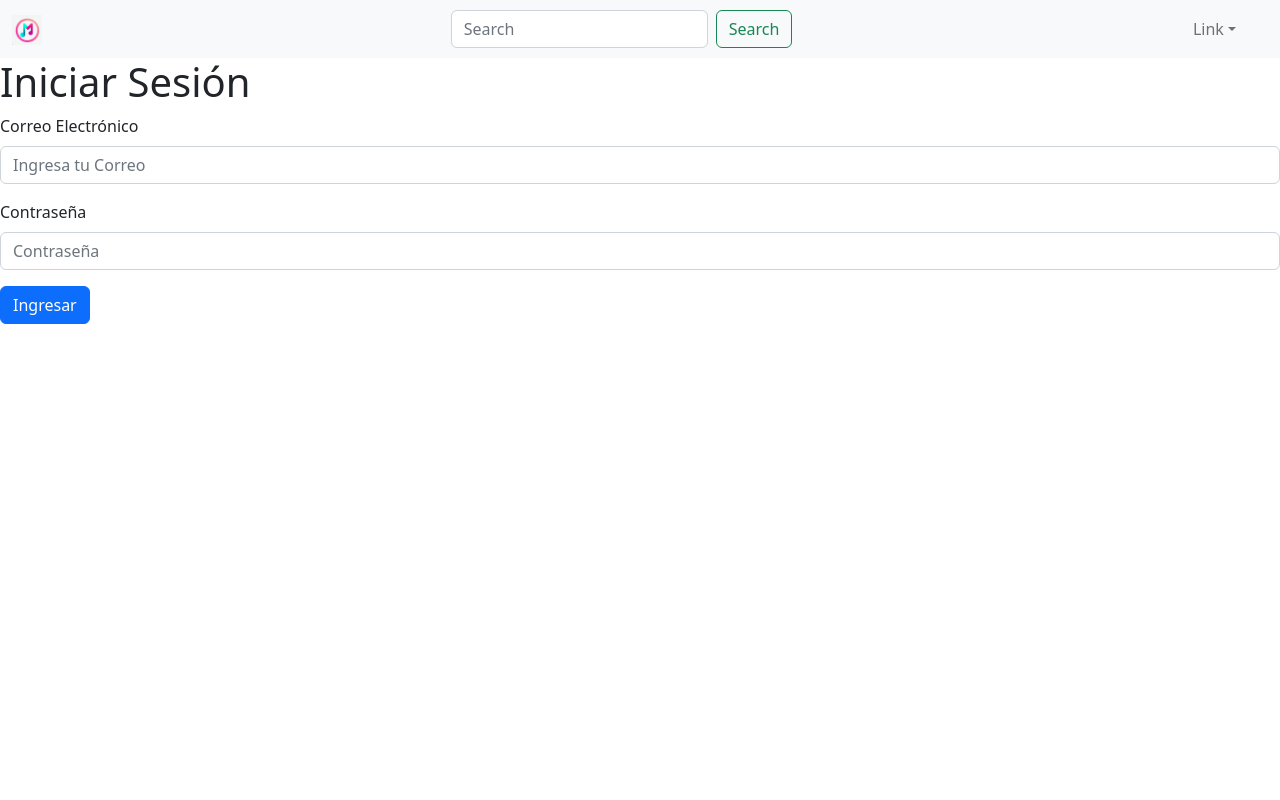
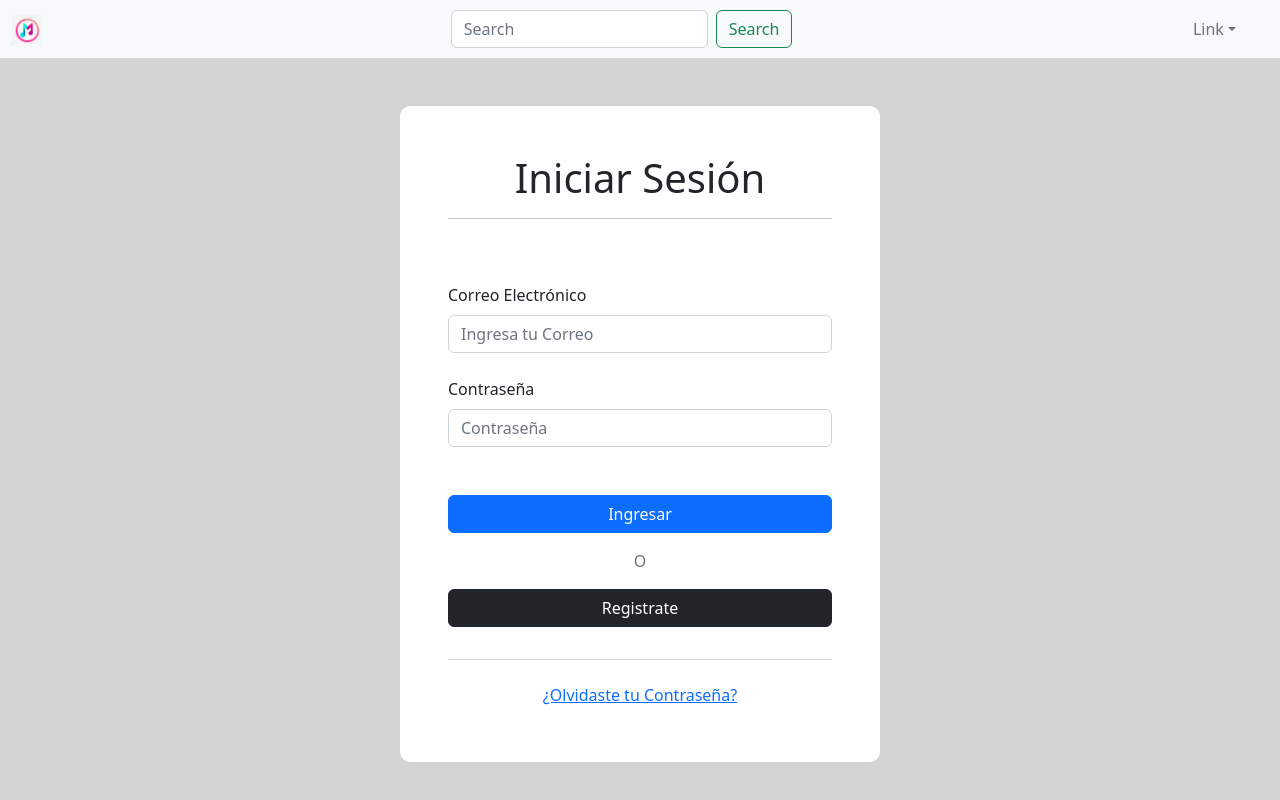
Before and after one commit to Fhv75/tdswii, a React (Create React App) app in the folder client/: page /login in a window 1280 px wide. Built offline with nearby package versions, Linux system fonts and the light colour scheme.

Commit message:
Login + Register now with decent UI

```diff
--- a/client/src/App.css
+++ b/client/src/App.css
@@ -0,0 +1,3 @@
+body {
+    background-color: lightgray !important;
+}
--- a/client/src/App.js
+++ b/client/src/App.js
@@ -13,6 +13,7 @@ import CompleteProfile from './components/CompleteProfile'
 import Contact from './Pages/Contact/Contact';
 import UploadAudioFile from './Pages/UploadAudio/UploadAudioFile'
 import MusicCard from './components/MusicCard/MusicCard'
+import './App.css'
 
 const routes = [
     {
--- a/client/src/Pages/Login/Login.jsx
+++ b/client/src/Pages/Login/Login.jsx
@@ -1,7 +1,8 @@
 import React, { useState } from 'react'
-import { Button, Form } from 'react-bootstrap'
+import { Button, Container, Form } from 'react-bootstrap'
 import { useNavigate } from 'react-router-dom'
 import axios from 'axios'
+import styles from './login.module.css'
 
 function Login() {
 
@@ -37,34 +38,60 @@ function Login() {
     }
 
     return (
-        <div>
-            <h1>Iniciar Sesión</h1>
+        <Container fluid className={styles["login-container"] + " p-5 bg-white mt-5"}>
+            <div className="text-center mb-5">
+                <h1 className="px-sm-5">Iniciar Sesión</h1>
+                <hr />
+            </div>
+
             <Form onSubmit={submitHandler}>
-                <Form.Group className="mb-3" controlId="email">
+                <Form.Group className="pt-3 mb-4" controlId="email">
                     <Form.Label>Correo Electrónico</Form.Label>
                     <Form.Control
+                        onChange={inputHandler}
                         type="email"
                         placeholder="Ingresa tu Correo"
-                        onChange={inputHandler}
                         value={data.email}
                     />
                 </Form.Group>
 
-                <Form.Group className="mb-3" controlId="password">
+                <Form.Group className="mb-5" controlId="password">
                     <Form.Label>Contraseña</Form.Label>
                     <Form.Control
                         type="password"
                         placeholder="Contraseña"
                         onChange={inputHandler}
-                        value={data.pw}
+                        value={data.password}
                     />
                 </Form.Group>
 
-                <Button variant="primary" type="submit">
-                    Ingresar
+                <Button className="mb-3 w-100" variant="primary" type="submit">Ingresar</Button>
+            </Form>
+
+            <div className="text-center text-secondary">
+                <p>O</p>
+
+                <Button
+                    className="mb-3 w-100"
+                    variant="dark"
+                    type="button"
+                    onClick={() => navigate("../register")}
+                >
+                    Registrate
                 </Button>
-            </Form>
-        </div>
+
+                <hr />
+
+                <Button
+                    variant="link"
+                    type="button"
+                    onClick={() => navigate("../password-recovery")}
+                >
+                    ¿Olvidaste tu Contraseña?
+                </Button>
+
+            </div>
+        </Container>
     )
 }
 
--- /dev/null
+++ b/client/src/Pages/Login/login.module.css
@@ -0,0 +1,5 @@
+.login-container {
+    border-radius: 10px;
+    margin: auto;
+    max-width: 480px;
+}
--- a/client/src/Pages/Register/Register.jsx
+++ b/client/src/Pages/Register/Register.jsx
@@ -1,7 +1,8 @@
 import React, { useState } from 'react'
-import { Button, Form } from 'react-bootstrap'
+import { Button, Form, Container } from 'react-bootstrap'
 import { useNavigate } from 'react-router-dom'
 import axios from 'axios'
+import styles from './register.module.css'
 
 function Register() {
 
@@ -39,11 +40,14 @@ function Register() {
     }
 
     return (
-        <div>
-            <h1>Registro</h1>
+        <Container fluid className={styles["register-container"] + " p-5 bg-white mt-5"}>
+            <div className="text-center mb-4">
+                <h1 className="px-sm-5">Registrarse</h1>
+                <hr />
+            </div>
 
             <Form onSubmit={submitHandler}>
-                <Form.Group className="mb-3" controlId="username">
+                <Form.Group className="pt-3 mb-4" controlId="email">
                     <Form.Label>Nombre de Usuario</Form.Label>
                     <Form.Control
                         type="username"
@@ -76,7 +80,7 @@ function Register() {
                     />
                 </Form.Group>
 
-                <Form.Group className="mb-3" controlId="confirmPw">
+                <Form.Group className="mb-5" controlId="confirmPw">
                     <Form.Label>Confirmar Contraseña</Form.Label>
                     <Form.Control
                         type="password"
@@ -87,24 +91,37 @@ function Register() {
                     />
                     {
                         data.password !== data.confirmPw &&
-                            <p className="text-danger">
-                                Las contraseñas no coinciden
-                            </p>
+                        <p className="text-danger">
+                            Las contraseñas no coinciden
+                        </p>
                     }
                 </Form.Group>
+
                 {
                     data.password !== data.confirmPw ?
-                        <Button variant="primary" type="submit" disabled>
+                        <Button className="mb-3 w-100" variant="primary" type="submit" disabled>
                             Registrarse
                         </Button>
                     :
-                        <Button variant="primary" type="submit">
+                        <Button className="mb-3 w-100" variant="primary" type="submit">
                             Registrarse
                         </Button>
                 }
+            </Form>
 
-            </Form>
-        </div>
+            <div className="text-center text-secondary">
+                <p>O</p>
+
+                <Button
+                    className="mb-3 w-100"
+                    variant="dark"
+                    type="button"
+                    onClick={() => navigate("../login")}
+                >
+                    Inicia Sesión
+                </Button>
+            </div>
+        </Container>
     )
 }
 
--- /dev/null
+++ b/client/src/Pages/Register/register.module.css
@@ -0,0 +1,5 @@
+.register-container {
+    border-radius: 10px;
+    margin: auto;
+    max-width: 480px;
+}
```
